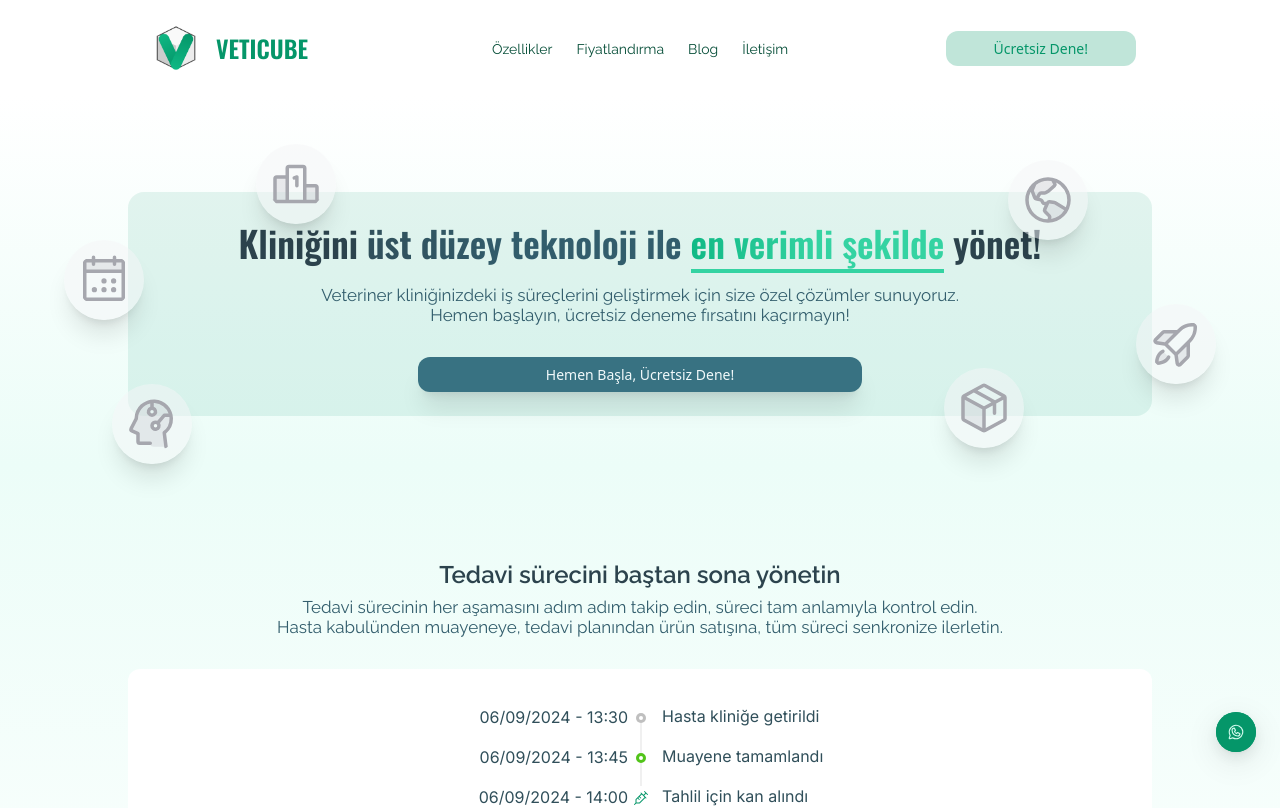
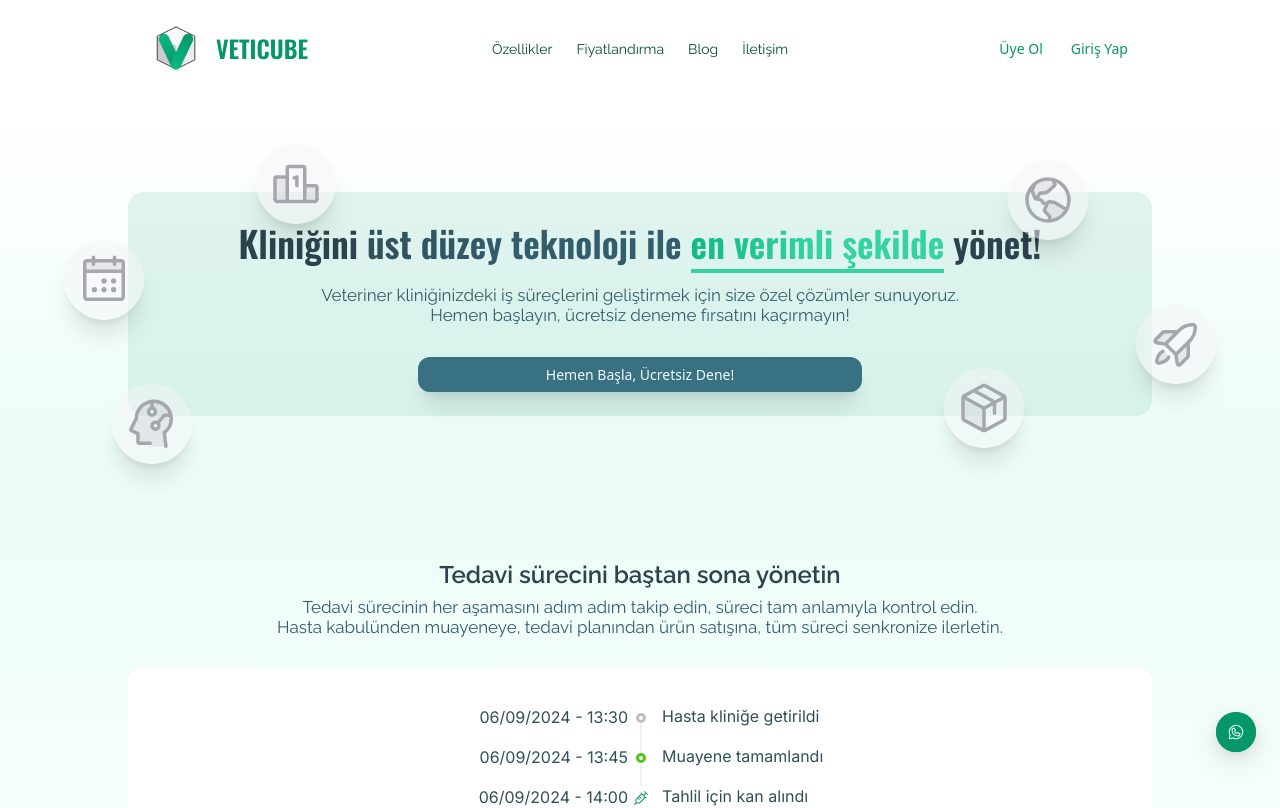
Before and after one commit to gorkemdurgun/veticube-portal, a Next.js app: page / in a window 1280 px wide. Shown: the top 808 px of the page. Built offline with nearby package versions, Linux system fonts and the light colour scheme; what amazon-cognito-identity-js would draw is missing.

Commit message:
refactor: landing page navbar updated with auth buttons

```diff
--- a/src/app/page.tsx
+++ b/src/app/page.tsx
@@ -53,11 +53,12 @@
             <span className="text-sm text-green-900 font-raleway">İletişim</span>
           </Link>
         </div>
-        <div className="hidden md:flex items-center justify-end">
+        <div className="hidden md:flex items-center justify-end gap-3">
           <Link href="/demo">
-            <CustomButton className="!px-12" variant="primary-faded">
-              Ücretsiz Dene!
-            </CustomButton>
+            <CustomButton variant="primary-text">Üye Ol</CustomButton>
+          </Link>
+          <Link href="/login">
+            <CustomButton variant="primary-text">Giriş Yap</CustomButton>
           </Link>
         </div>
       </div>
```
